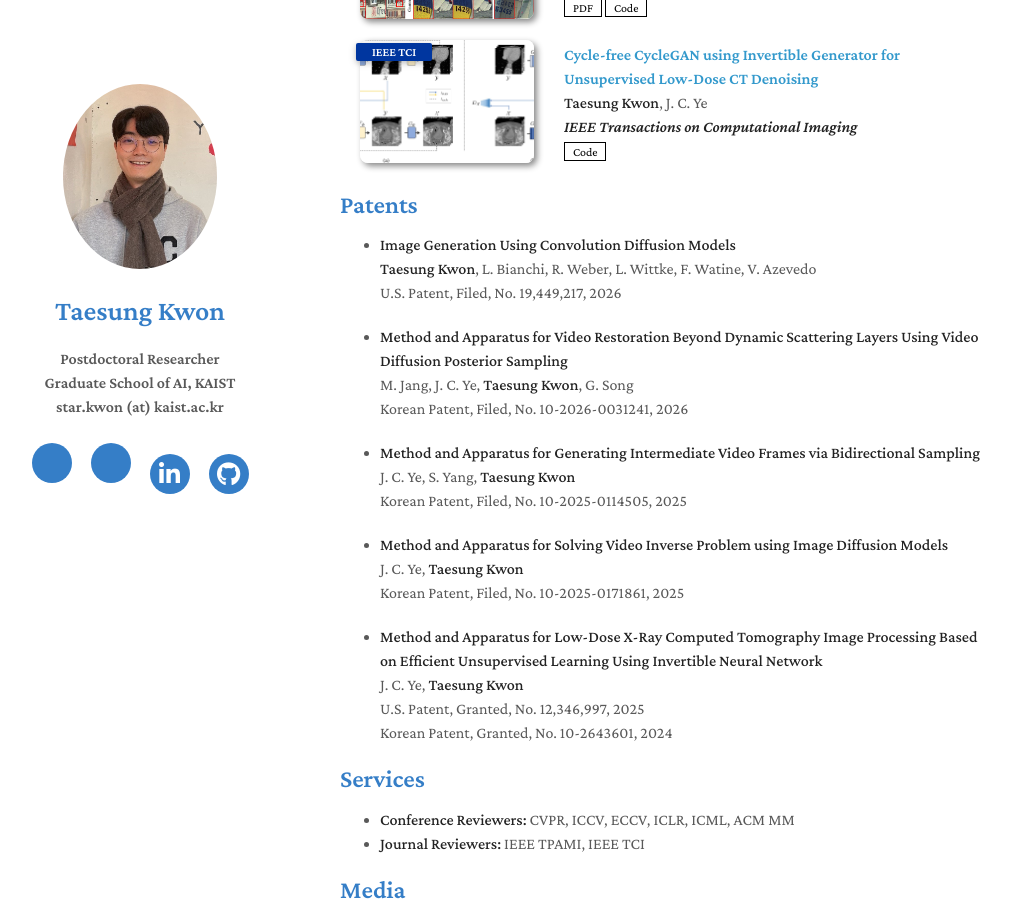
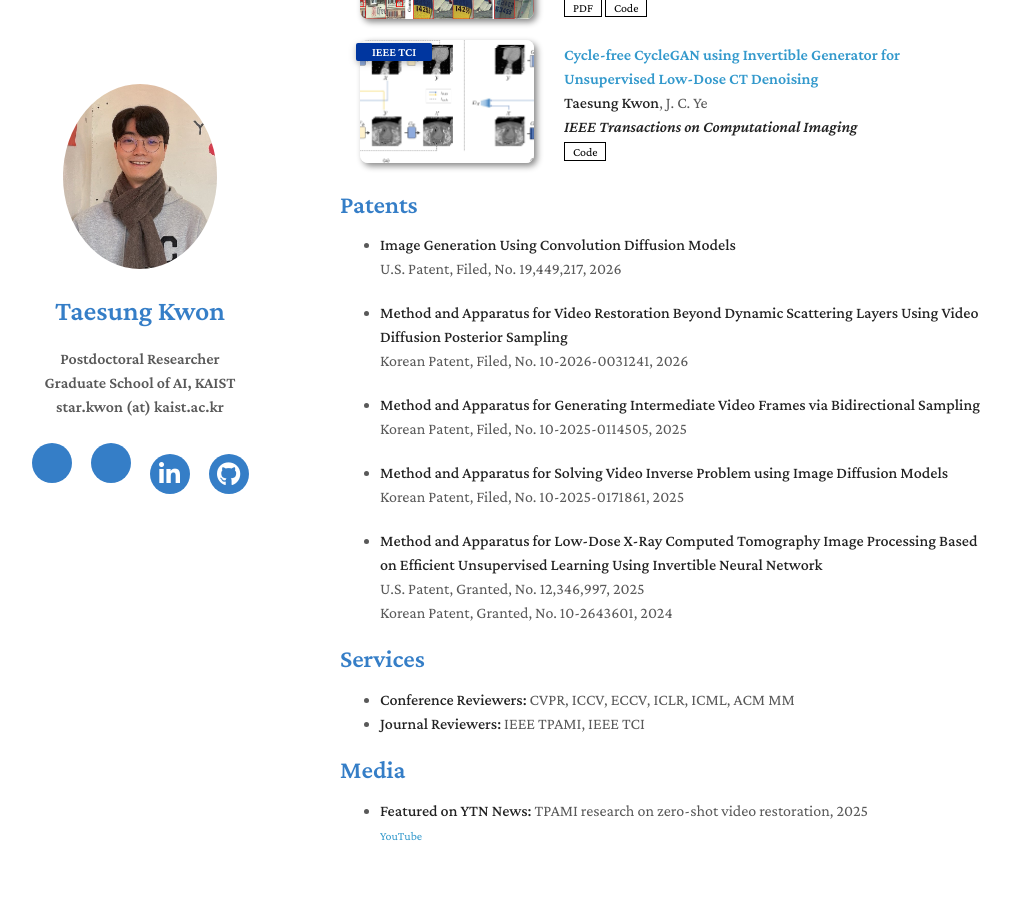
Before and after one commit to star-kwon/star-kwon.github.io, a Jekyll site: the page built from index.md, in a window 1280 px wide and 900 px high, scrolled down 2304 px. Shown: the whole window, without its empty margins (130-1141 px from the left). Built offline with Jekyll 4.4.1, drawn with Linux system fonts in a browser that asks for light colours; nearby versions of some CDN libraries; comment, search, counter and statistics services are not loaded; a style sheet for code colours, icons or effects is not loaded; our own code applies the rules of GitHub Pages for plain Markdown files.

Commit message:
update grants

```diff
--- a/index.md
+++ b/index.md
@@ -71,7 +71,7 @@ My research aims to advance **efficient generative modeling** for **sustainable
 <div class="pub-row">
   <div class="col-sm-3 abbr" style="position: relative;padding-right: 15px;padding-left: 15px;">
     <img src="./assets/research/zero4d_frog.gif" class="teaser img-fluid z-depth-1 loop">
-    <abbr class="badge">CVPR Findings</abbr>
+    <abbr class="badge">CVPR</abbr>
   </div>
   <div id="zero4d" class="col-sm-9" style="position: relative;width: 100%;padding-right: 15px;padding-left: 20px;">
       <div class="title"><a href="https://arxiv.org/abs/2503.22622">Zero4D: Training-Free 4D Video Generation From Single Video Using
@@ -252,33 +252,23 @@ Off-the-Shelf Video Diffusion Models</a></div>
 
 - **Image Generation Using Convolution Diffusion Models**
   <br>
-  **Taesung Kwon**, L. Bianchi, R. Weber, L. Wittke, F. Watine, V. Azevedo
-  <br>
   U.S. Patent, Filed, No. 19,449,217, 2026
 
 
 - **Method and Apparatus for Video Restoration Beyond Dynamic Scattering Layers Using Video Diffusion Posterior Sampling**
   <br>
-  M. Jang, J. C. Ye, **Taesung Kwon**, G. Song
-  <br>
   Korean Patent, Filed, No. 10-2026-0031241, 2026
 
 - **Method and Apparatus for Generating Intermediate Video Frames via Bidirectional Sampling**
-  <br>
-  J. C. Ye, S. Yang, **Taesung Kwon**
   <br>
   Korean Patent, Filed, No. 10-2025-0114505, 2025
 
 
 - **Method and Apparatus for Solving Video Inverse Problem using Image Diffusion Models**
   <br>
-  J. C. Ye, **Taesung Kwon**
-  <br>
   Korean Patent, Filed, No. 10-2025-0171861, 2025
 
 - **Method and Apparatus for Low-Dose X-Ray Computed Tomography Image Processing Based on Efficient Unsupervised Learning Using Invertible Neural Network**
-  <br>
-  J. C. Ye, **Taesung Kwon**
   <br>
   U.S. Patent, Granted, No. 12,346,997, 2025
   <br>
```
